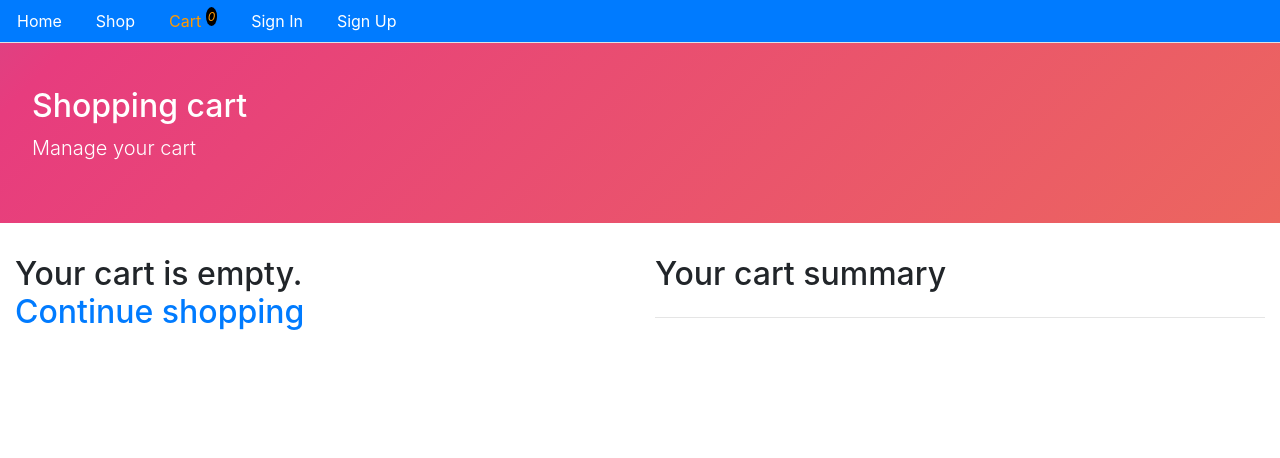
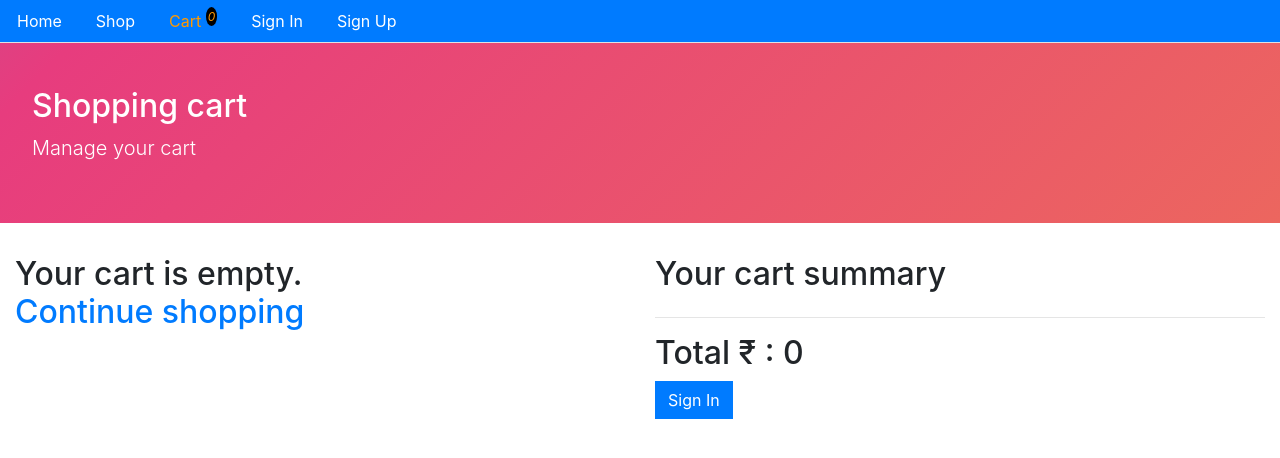
Before and after one commit to sajidkhaki/ecommerce-front, a React (Create React App) app: page /cart in a window 1280 px wide. Shown: the top 458 px of the page. Built offline with nearby package versions, Linux system fonts and the light colour scheme.

Commit message:
checkout done

```diff
--- a/src/core/Cart.js
+++ b/src/core/Cart.js
@@ -3,6 +3,7 @@ import Layout from './Layout'
 import { getCart, removeCartItem } from './cartHelpers';
 import Card from './Card'
 import { Link } from 'react-router-dom'
+import Checkout from './Checkout'
 
 const Cart = () => {
     const [items, setItems] = useState([])
@@ -42,11 +43,12 @@ const Cart = () => {
             className="container-fluid"
         >
             <div className="row">
-                <div className="col-6">{items.length > 0 ? showItems(items) : noItemsMessage()}</div>
+                <div className="col-6">{items.length > 0 ? showItems(items) : noItemsMessage()}
+                </div>
                 <div className="col-6">
                     <h2 className="mb-4">Your cart summary</h2>
                     <hr />
-                    {/* <Checkout products={items} setRun={setRun} run={run} /> */}
+                    <Checkout products={items} setRun={setRun} run={run} />
                 </div>
             </div>
         </Layout>
--- /dev/null
+++ b/src/core/Checkout.js
@@ -0,0 +1,35 @@
+import React from 'react';
+import { Link } from 'react-router-dom'
+import { isAuthenticated } from '../auth/index'
+
+
+const Checkout = ({ products }) => {
+
+    const getTotal = () => {
+        return products.reduce((currentValue, nextValue) => {
+            console.log("Reducer", currentValue)
+            console.log("NextValue", nextValue)
+            return currentValue + nextValue.count * nextValue.price
+        }, 0)
+    }
+
+    const showCheckout = () => {
+        {
+            return isAuthenticated() ? (
+                <button className="btn btn-success">Checkout</button>
+            )
+                : <Link to="/signin">
+                    <button className="btn btn-primary">Sign In</button>
+                </Link>
+        }
+    }
+
+    return (
+        <div>
+            <h2>Total ₹ : {getTotal()} </h2>
+            {showCheckout()}
+        </div>
+    )
+}
+
+export default Checkout
```
